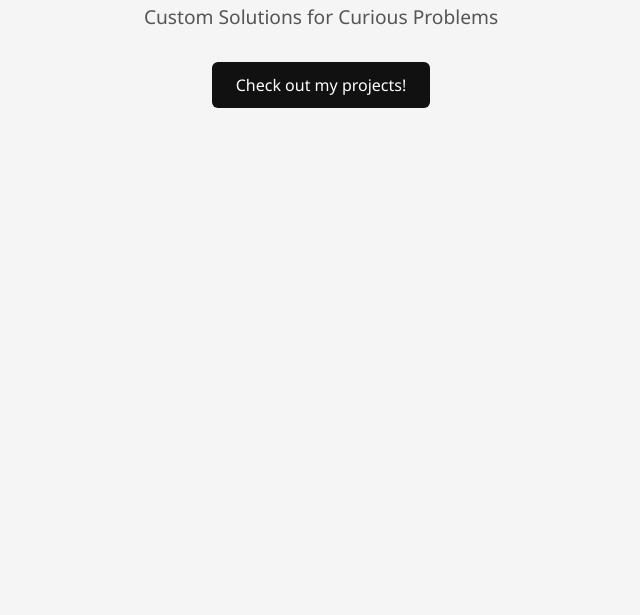
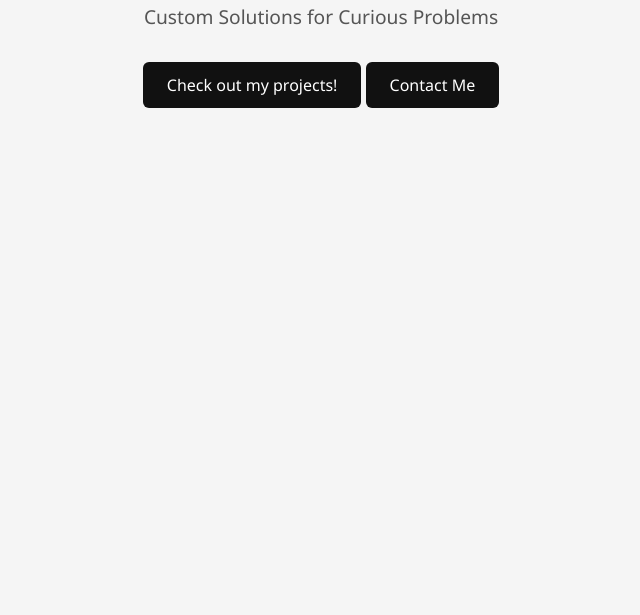
Before and after one commit to ProjectJakkuei/projectjakkuei.github.io, a plain HTML site: page index.html in a window 1280 px wide. Shown: the part 185-800 px from the top of the page, without its empty margins (319-959 px from the left). Drawn offline with Linux system fonts and the light colour scheme.

Commit message:
Update index.html

```diff
--- a/index.html
+++ b/index.html
@@ -39,5 +39,6 @@
   <h1>Project Jakkuei</h1>
   <p>Custom Solutions for Curious Problems</p>
   <a href="https://github.com/jakkueiproject" target="_blank">Check out my projects!</a>
+  <a href="mailto:jack@projectjakkuei.com" target="_blank">Contact Me</a>
 </body>
 </html>
```
